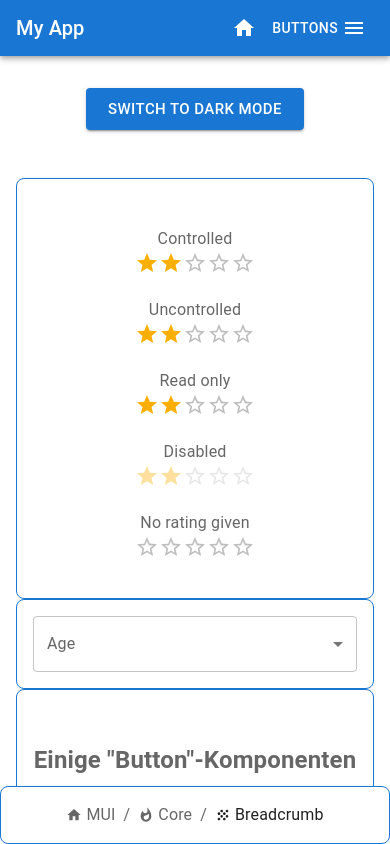
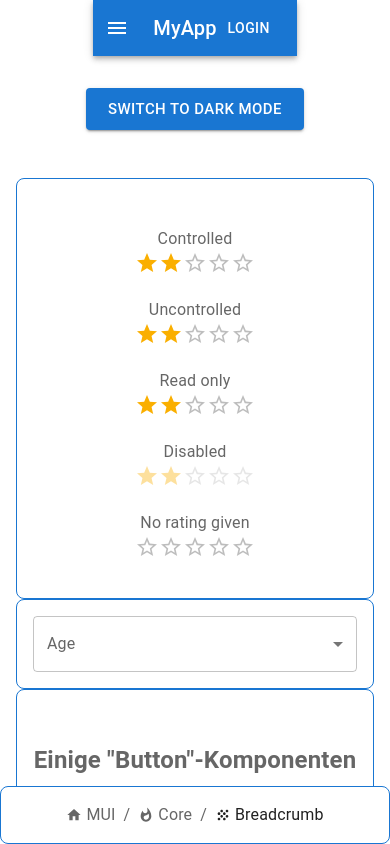
Before and after one commit to OGDeniz/my-react-lib, a React (Create React App) app: page / in a window 390 px wide. Shown: the top 844 px of the page. Built offline with nearby package versions, Linux system fonts and the light colour scheme.

Commit message:
Bereinige ungenutzte Importe; aktualisiere Schlüssel in Card-Komponenten und füge Navbar-Komponente hinzu

```diff
--- a/src/App.tsx
+++ b/src/App.tsx
@@ -1,7 +1,6 @@
 import React from 'react';
-import { BrowserRouter, Link } from 'react-router-dom';
-import { Breadcrumb } from 'react-bootstrap';
-import { Button, Container, Box, Icon } from '@mui/material';
+import { Link } from 'react-router-dom';
+import { Button, Container, Box } from '@mui/material';
 import { ThemeContext } from './context/ThemeContext';
 import ActiveCard from './components/UI/Cards/ActiveCard';
 import BasicRating from './components/UI/BasicRating';
@@ -10,8 +9,9 @@ import CardBild from './components/UI/Cards/CardBild';
 import CardEinfach from './components/UI/Cards/CardEinfach';
 import IconBreadcrumb from './components/UI/IconBreadCrumb';
 import Icons from './components/UI/icons/Icons';
-import MyNavbar from './components/UI/nav/Navbar';
 import StandardImageList from './components/StandardImageList';
+import Navbar from './components/UI/Navbar';
+
 
 const App: React.FC = () => {
   // Dark Mode und Theme-Handling aus dem ThemeContext
@@ -30,13 +30,14 @@ const App: React.FC = () => {
         flexDirection: 'column',
         alignItems: 'center',
         justifyContent: 'center',
-        transition: 'all 0.25s linear'
+        transition: 'all 0.25s linear',
+        fontFamily: 'Roboto, sans-serif',
+
 
       }}
     >
       {/* Navbar */}
-      <MyNavbar />
-
+      <Navbar />
 
       {/* Container für den Inhalt */}
       <Container maxWidth="lg" sx={{ py: 4 }}>
--- a/src/components/UI/Buttons/ButtonEphasis.tsx
+++ b/src/components/UI/Buttons/ButtonEphasis.tsx
@@ -4,8 +4,6 @@ import { AppBar, Button, Grid, Theme, Toolbar, Typography } from '@mui/material'
 import { withStyles } from '@mui/styles';
 import { WithStyles } from '@mui/styles';
 import { Link } from 'react-router-dom';
-import { ThemeContext } from '../../../context/ThemeContext';
-import { BrowserRouter } from 'react-router-dom';
 // import { Grade } from '@mui/icons-material';
 
 
--- a/src/components/UI/Buttons/IconButton.tsx
+++ b/src/components/UI/Buttons/IconButton.tsx
@@ -1,5 +1,4 @@
 import React from 'react';
-import IconButtonProps from './iconButtons';
 import 'tailwindcss/tailwind.css';
 
 
--- a/src/components/UI/Buttons/iconButtons.ts
+++ b/src/components/UI/Buttons/iconButtons.ts
@@ -1,6 +1,5 @@
 // src/data/iconButtons.ts
 
-import IconButton from './IconButton';
 
 interface IconButtonProps {
     id: string;
--- a/src/components/UI/Cards/ActiveCard.tsx
+++ b/src/components/UI/Cards/ActiveCard.tsx
@@ -23,11 +23,11 @@ function ActiveCard() {
 
       }}
     >
-      {cardData.map((card, index) => (
+      {cardData.map((card, cardId, index) => (
         <Card>
           <CardActionArea
-            onClick={() => setSelectedCard(index)}
-            data-active={selectedCard === index ? '' : cardData.length}
+            onClick={() => setSelectedCard(cardId)}
+            data-active={selectedCard === cardId ? '' : cardData.length}
             sx={{
 
               height: '100%',
--- a/src/components/UI/Cards/CardBild.tsx
+++ b/src/components/UI/Cards/CardBild.tsx
@@ -27,7 +27,7 @@ const CardBild = () => {
 
            }}>
             {cardData.map((card) => (
-                <Card key={card.id}>
+                <Card key={card.cardId}>
                     <CardMedia
                         component="img"
                         height="fit-content"
--- /dev/null
+++ b/src/components/UI/Navbar.tsx
@@ -0,0 +1,37 @@
+import React, { useState, useEffect } from "react";
+import HeaderNavBarNorm from "./nav/HeaderNavBarNorm";
+import HeaderNavBarMobile from "./nav/HeaderNavMobil";
+
+const Navbar: React.FC = () => {
+  const [isMobile, setIsMobile] = useState(false);
+
+  const handleResize = () => {
+    // Überprüft die Fensterbreite und setzt isMobile entsprechend
+    if (window.innerWidth <= 768) {
+      setIsMobile(true);
+    } else {
+      setIsMobile(false);
+    }
+  };
+
+  useEffect(() => {
+    // Überprüft die Fensterbreite beim ersten Rendern
+    handleResize();
+
+    // Fügt einen Event-Listener hinzu, um die Breite bei Änderungen zu überwachen
+    window.addEventListener("resize", handleResize);
+
+    // Bereinigt den Event-Listener beim Verlassen der Komponente
+    return () => {
+      window.removeEventListener("resize", handleResize);
+    };
+  }, []);
+
+  return (
+    <div>
+      {isMobile ? <HeaderNavBarMobile /> : <HeaderNavBarNorm />}
+    </div>
+  );
+};
+
+export default Navbar;
--- /dev/null
+++ b/src/components/UI/nav/HeaderNavMobil.tsx
@@ -0,0 +1,42 @@
+import React from 'react';
+import AppBar from '@mui/material/AppBar';
+import Toolbar from '@mui/material/Toolbar';
+import Typography from '@mui/material/Typography';
+import Button from '@mui/material/Button';
+import IconButton from '@mui/material/IconButton';
+import MenuIcon from '@mui/icons-material/Menu';
+import { makeStyles } from '@mui/styles';
+
+const useStyles = makeStyles({
+  root: {
+    flexGrow: 1,
+  },
+  menuButton: {
+    marginRight: 16,
+  },
+  title: {
+    flexGrow: 1,
+  },
+});
+
+const HeaderNavMobil: React.FC = () => {
+  const classes = useStyles();
+
+  return (
+    <div className={classes.root}>
+      <AppBar position="static">
+        <Toolbar>
+          <IconButton edge="start" className={classes.menuButton} color="inherit" aria-label="menu">
+            <MenuIcon />
+          </IconButton>
+          <Typography variant="h6" className={classes.title}>
+            MyApp
+          </Typography>
+          <Button color="inherit">Login</Button>
+        </Toolbar>
+      </AppBar>
+    </div>
+  );
+};
+
+export default HeaderNavMobil;
--- a/src/data/cardData.ts
+++ b/src/data/cardData.ts
@@ -1,8 +1,8 @@
-// Type: TypeScript file
+
 
 const cardData = [
     {
-      id: 1,
+      cardId: 1,
       src: '/img/kobe.jpg',
       title: "Kobe Bryant",
       description: "Kobe Bryant was an American professional basketball player. A shooting guard, he spent his entire 20-year career with the Los Angeles Lakers in the National Basketball Association (NBA).",
@@ -10,7 +10,7 @@ const cardData = [
       onLearnMore: () => console.log("Learn more about Kobe Bryant!"),
     },
     {
-        id: 2,
+        cardId: 2,
         src: '/img/james.webp',
         title: "LeBron James",
         description: "LeBron Raymone James Sr. is an American professional basketball player for the Los Angeles Lakers of the National Basketball Association (NBA).",
@@ -19,7 +19,7 @@ const cardData = [
         },
 
     {
-        id: 3,
+        cardId: 3,
         src:'/img/mj.jpg',
         title: "Michael Jordan",
         description: "Michael Jeffrey Jordan, also known by his initials MJ, is an American former professional basketball player and businessman. He is the principal owner and chairman of the Charlotte Hornets of the National Basketball Association (NBA) and of 23XI Racing in the NASCAR Cup Series.",
```
Also changed, not shown: package.json (+11 -1 lines), src/components/UI/nav/HeaderNavBarNorm.tsx (renamed from src/components/UI/nav/Navbar.tsx, +4 -4 lines), src/lib/utils.ts (added, +49 -0 lines), 1 other file (tests, documents, lock files or other folders).
